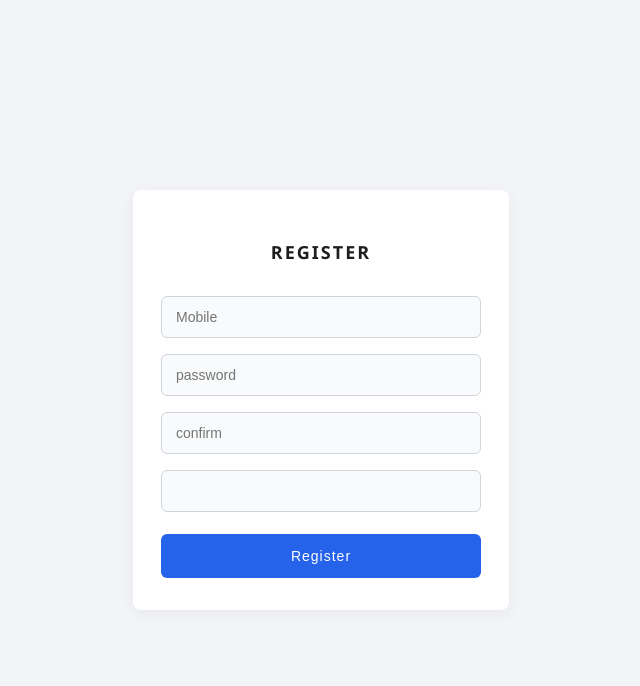
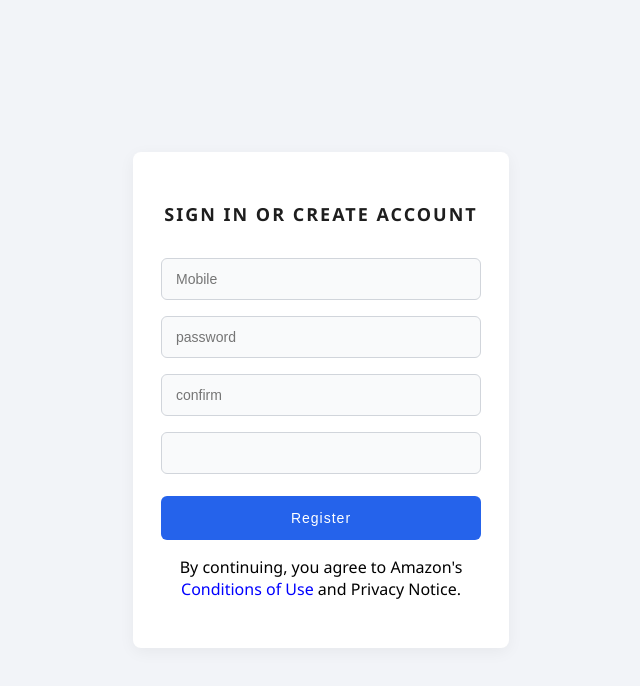
Before and after one commit to alirezaganjiyan666-prog/registerr, a plain HTML site: page index.html in a window 1280 px wide. Shown: the whole page, without its empty margins (319-959 px from the left). Drawn offline with Linux system fonts and the light colour scheme.

Commit message:
AI Updated Version

```diff
--- a/asset/style.css
+++ b/asset/style.css
@@ -63,3 +63,6 @@
     button:hover {
         background-color: #1e40af;
     }
+    .p1{
+        color: blue;
+    }
--- a/index.html
+++ b/index.html
@@ -8,9 +8,10 @@
 </head>
 <body>
 <div class="card">
-    <h3>Register</h3>
+    <h3>Sign in or create account</h3>
         <input type="text" placeholder="Mobile"><input type="password"placeholder="password"><input type="password" placeholder="confirm"><input type="tel">
         <button>Register</button>
+        <p>By continuing, you agree to Amazon's <span class="p1">Conditions of Use</span> and Privacy Notice.</p>
 </div>
 </body>
 </html>
```
